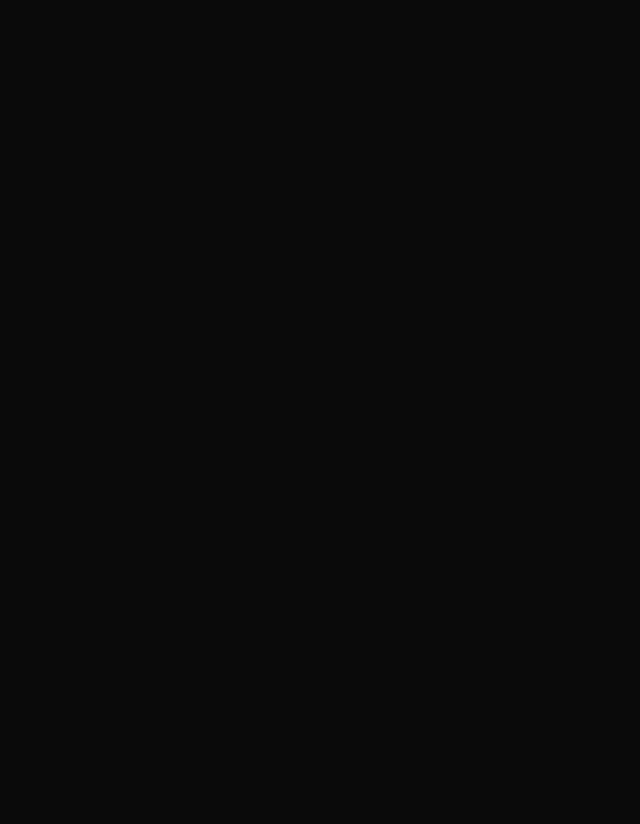
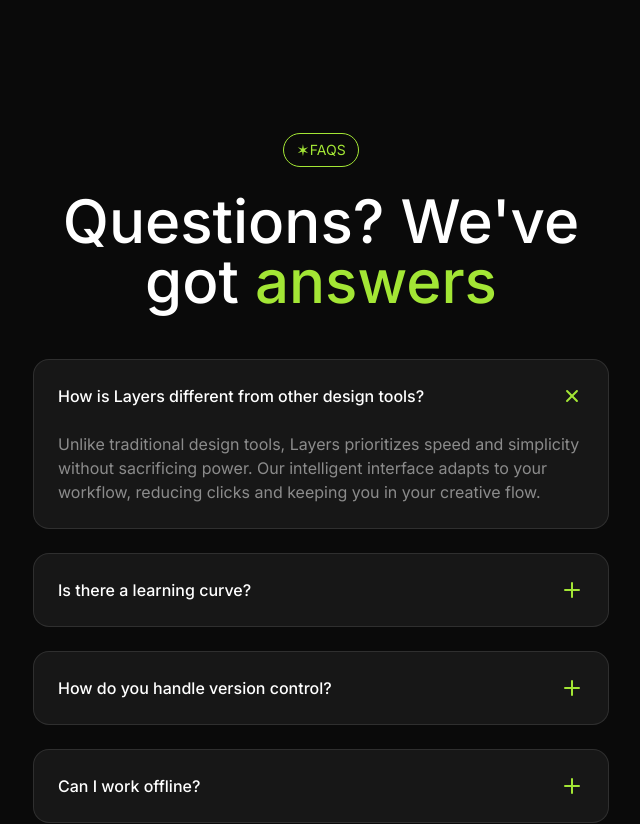
Before and after one commit to satyajitgiram/sass-landing-page, a Next.js app: page / in a window 1280 px wide. Shown: the part 3900-4724 px from the top of the page, without its empty margins (319-959 px from the left). Before the commit the page ends 3937 px from the top, so only its background shows below. Built offline with nearby package versions, Linux system fonts and the light colour scheme.

Commit message:
added FAQs section

```diff
--- a/src/app/page.tsx
+++ b/src/app/page.tsx
@@ -4,6 +4,7 @@
 import LogoTicker from "@/sections/LogoTicker";
 import Navbar from "@/sections/Navbar";
 import Integrations from "@/sections/Integrations";
+import Faqs from "@/sections/Faqs";
 
 export default function Home() {
     return (
@@ -14,6 +15,7 @@
             <Introduction />
             <Features />
             <Integrations />
+            <Faqs />
         </>
     );
 
--- a/src/sections/Faqs.tsx
+++ b/src/sections/Faqs.tsx
@@ -1,3 +1,6 @@
+import Tag from "@/components/Tag";
+import { twMerge } from "tailwind-merge";
+
 const faqs = [
     {
         question: "How is Layers different from other design tools?",
@@ -22,14 +25,50 @@
 ];
 
 export default function Faqs() {
+    const selectedIndex = 0;
     return (
-        <>
-            {faqs.map((faq: { question: string; answer: string }, index: number) => (
-                <div key={index} className="mb-8">
-                    <h3 className="text-lg font-bold mb-2">{faq.question}</h3>
-                    <p>{faq.answer}</p>
+        <section className="py-24">
+            <div className="container">
+                <div className="flex justify-center">
+                    <Tag className="text-lime-400">FAQs</Tag>
                 </div>
-            ))}
-        </>
+
+                <h2 className="text-6xl font-medium mt-6 text-center max-w-xl mx-auto">
+                    Questions? We&apos;ve got{" "}
+                    <span className="text-lime-400">answers</span>
+                </h2>
+                <div className="mt-12 flex flex-col gap-6 max-w-xl mx-auto">
+                    {faqs.map((faq, faqIndex) => (
+                        <div key={faqIndex} className="bg-neutral-900 border border-white/10 p-6 rounded-2xl">
+                            <div className="flex justify-between items-center">
+                                <h3 className="font-medium">
+                                    {faq.question}
+                                </h3>
+                                <svg
+                                    xmlns="http://www.w3.org/2000/svg"
+                                    width="24"
+                                    height="24"
+                                    viewBox="0 0 24 24"
+                                    fill="none"
+                                    stroke="currentColor"
+                                    strokeWidth="2"
+                                    strokeLinecap="round"
+                                    strokeLinejoin="round"
+                                    className={twMerge("feather feather-plus text-lime-400 flex-shrink-0", selectedIndex === faqIndex && "rotate-45")}
+                                >
+                                    <line x1="12" y1="5" x2="12" y2="19"></line>
+                                    <line x1="5" y1="12" x2="19" y2="12"></line>
+                                </svg>
+                            </div>
+                            <div className={twMerge("mt-6", selectedIndex !== faqIndex && "hidden")}>
+                                <p className="text-white/50">
+                                    {faq.answer}
+                                </p>
+                            </div>
+                        </div>
+                    ))}
+                </div>
+            </div>
+        </section>
     );
 }
```
